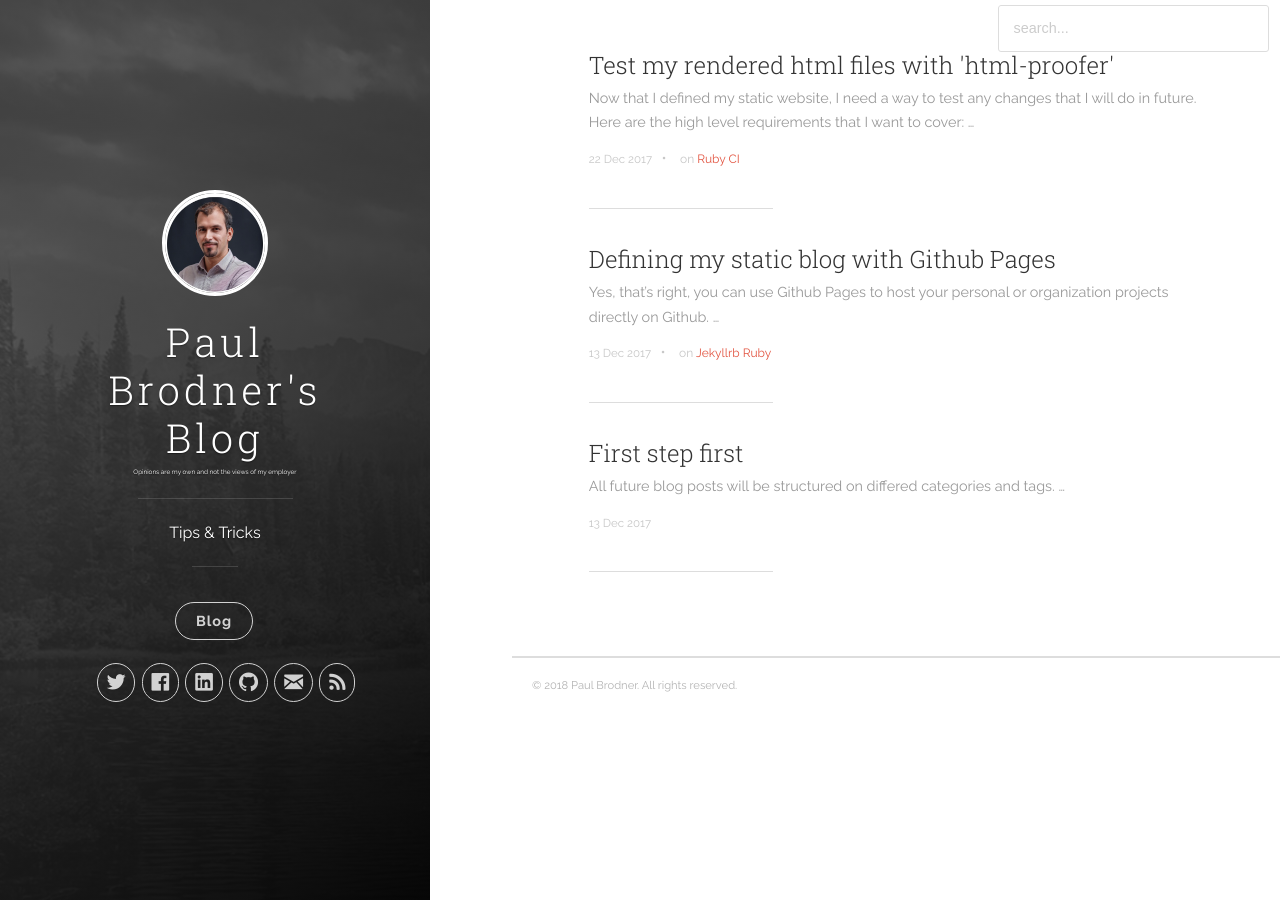
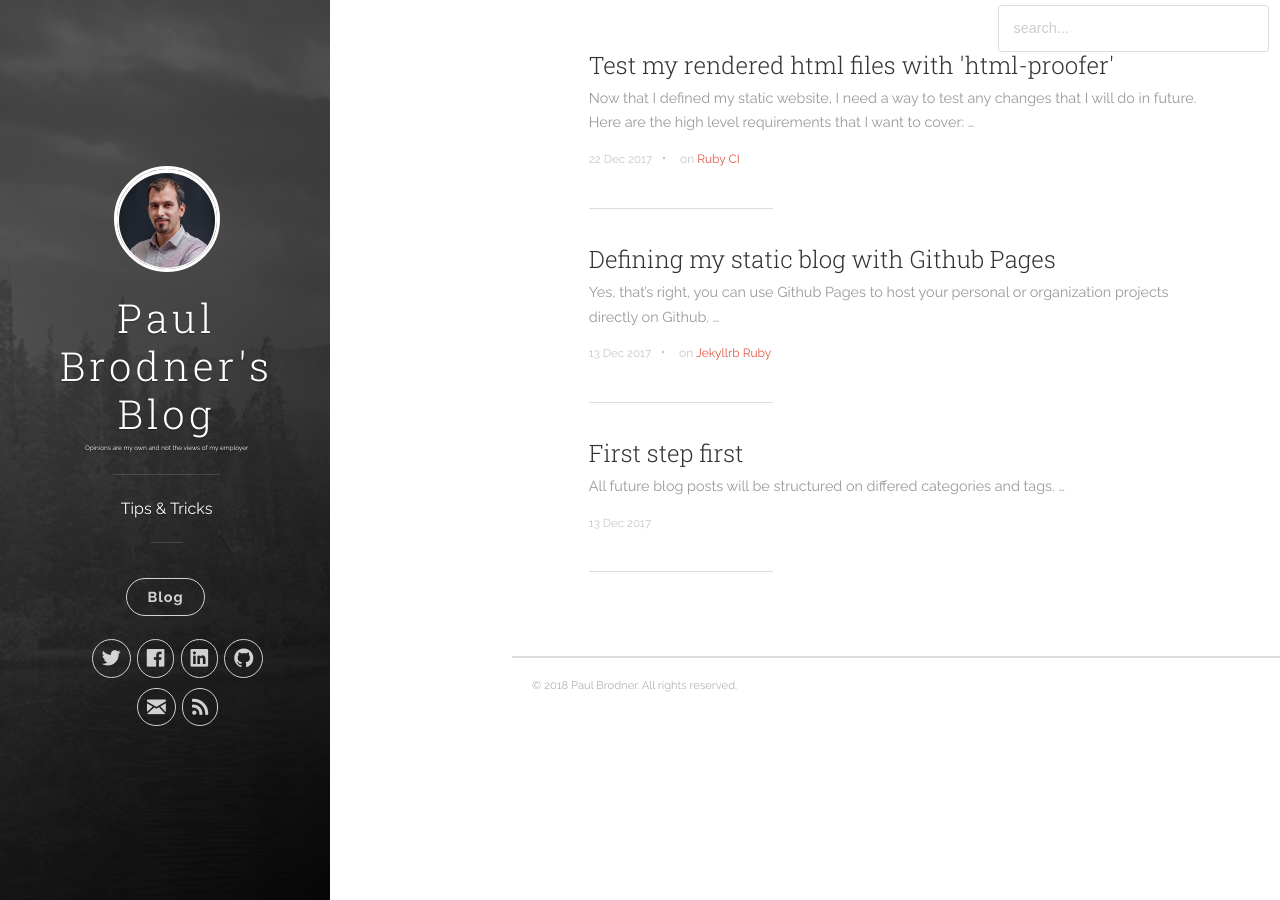
Before and after one commit to paulbrodner/paulbrodner.github.io, a Jekyll site: the page built from index.html, in a window 1280 px wide. Built offline with Jekyll 4.4.1, drawn with Linux system fonts in a browser that asks for light colours; nearby versions of some CDN libraries; the list of posts is cut into pages by our own code.

Commit message:
decrease wide from 430px to 330px (#17)

```diff
--- a/_sass/uno.scss
+++ b/_sass/uno.scss
@@ -1227,7 +1227,7 @@
 
 .panel-cover--collapsed {
 	width: 40%;
-	max-width: 430px; }
+	max-width: 330px; }
 
 .panel-cover--overlay {
 	display: block;
@@ -1265,7 +1265,7 @@
 
 .no-js .panel-main {
 	width: 40%;
-	max-width: 430px; }
+	max-width: 330px; }
 
 .panel-main__inner {
 	display: table-cell;
@@ -1574,7 +1574,7 @@
 
 @media all and (min-width: 1300px) {
 	.content-wrapper {
-		margin-left: 430px; } }
+		margin-left: 330px; } }
 @media all and (max-width: 1100px) {
 	.panel-cover__logo {
 		width: 70px; }
--- a/js/main.js
+++ b/js/main.js
@@ -13,7 +13,7 @@
       $('.content-wrapper').addClass('animated slideInRight')
     } else {
       $('.panel-cover').css('max-width', currentWidth)
-      $('.panel-cover').animate({'max-width': '430px', 'width': '40%'}, 400, swing = 'swing', function () {})
+      $('.panel-cover').animate({'max-width': '330px', 'width': '40%'}, 400, swing = 'swing', function () {})
     }
   })
 
```
